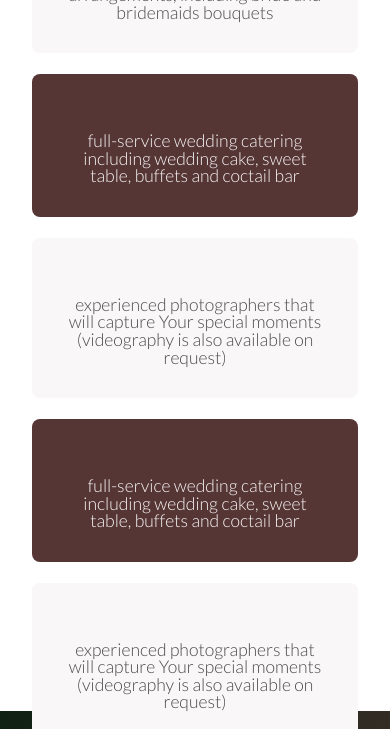
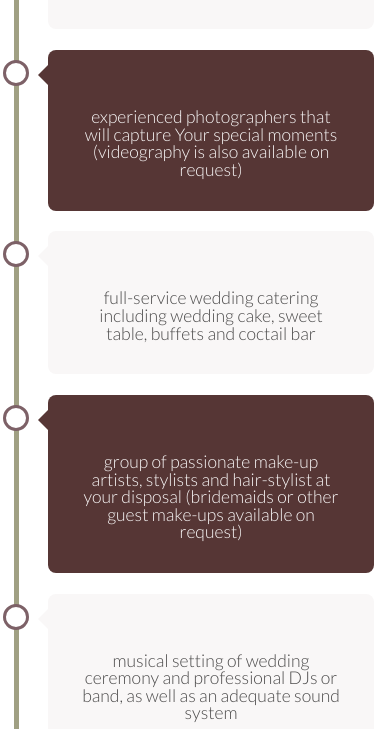
Before and after one commit to Moniaesz/wedding-website-project, a website: page src/services.html in a window 390 px wide. Shown: the part 1158-1887 px from the top of the page. Drawn offline with Linux system fonts and the light colour scheme.

Commit message:
Services: Timeline for mobile

```diff
--- a/src/sass/main.scss
+++ b/src/sass/main.scss
@@ -144,6 +144,9 @@ h5 {
 	.nav__list {
 		margin: 1rem auto;
 	}
+}
+.page-content {
+	padding-top: 11.5rem;
 }
 .button {
 	border-radius: $borderRadius;
@@ -393,8 +396,8 @@ h5 {
 	}
 }
 //services content
-.page-content {
-	padding-top: 11.5rem;
+.page-content--services {
+	padding-top: 10rem;
 }
 //timeline
 .offer__text__heading {
@@ -454,6 +457,30 @@ h5 {
 }
 .timeline__right__container::after {
 	left: -48px;
+}
+.timeline__left__container::before {
+	content: '';
+	height: 0;
+	width: 0;
+	top: 10px;
+	left: -10px;
+	position: absolute;
+	z-index: 1;
+	border: medium solid $lightWhite;
+	border-width:  15px 15px 15px 0px;
+	border-color:  transparent $lightWhite transparent transparent ;
+}
+.timeline__right__container::before {
+	content: '';
+	height: 0;
+	width: 0;
+	top: 10px;
+	left: -10px;
+	position: absolute;
+	z-index: 1;
+	border: medium solid $purple;
+	border-width:  15px 15px 15px 0px;
+	border-color:  transparent  $purple transparent transparent;
 }
 
 /*
@@ -528,20 +555,25 @@ h5 {
 @media screen and (max-width: 880px) {
 	//services
 	.timeline {
-		margin: 0 2rem;
+		margin: 0 2rem 5rem 2rem;
 	}
 	.timeline__container {
 		width: 100%;
+		margin-left: 1rem;
 	}
 	.timeline__right__container {
 		left: 0;
-		margin: 1.3rem auto;
+		margin-top: 1.3rem;
+		margin-bottom: 1.3rem;
 	}
 	.timeline::after {
-		display: none;
+		left: -18px;
+		width: 5px;
 	}
 	.timeline__container::after {
-		display: none;
+		left: -45px;
+		width: 20px;
+		height: 20px;
 	}
 }
 
@@ -577,31 +609,13 @@ h5 {
 		margin-left: -2rem;
 	}
 	.timeline__left__container::before {
-		content: '';
-		height: 0;
-		width: 0;
 		top: 12px;
-		right: -10px;
-		position: absolute;
-		z-index: 1;
-		border: medium solid $lightWhite;
+		left: 395px;
 		border-width:  15px 0 15px 15px;
 		border-color:  transparent transparent transparent $lightWhite;
 	}
 	.timeline__right__container {
 		margin-left: 2rem;
-	}
-	.timeline__right__container::before {
-		content: '';
-		height: 0;
-		width: 0;
-		top: 10px;
-		left: -10px;
-		position: absolute;
-		z-index: 1;
-		border: medium solid $purple;
-		border-width:  15px 15px 15px 0px;
-		border-color:  transparent  $purple transparent transparent;
 	}
 	//contact
 	.contact-details__inner-wrapper {
--- a/src/services.html
+++ b/src/services.html
@@ -12,7 +12,7 @@
 <body>
 
 	<header class="header">
-		<img class="header__logo logo" src="assets/icons/wedding-ring.svg"></img>
+		<img class="header__logo logo" src="assets/icons/wedding-ring.svg">
 		<nav>
 			<ul class="nav__list">
 				<li class="nav__item">
@@ -31,7 +31,7 @@
 		</nav>
 	</header>
 
-	<div class="page-content">
+	<div class="page-content page-content--services">
 
 		<div class="services__text__descritpion">
 			<div class="services__text__heading">
@@ -58,25 +58,25 @@
 			 <div class="timeline__container timeline__right__container">
 				 <div class="timeline__content">
 					 <img class="timeline__img timeline__img_2" src="assets/icons/camera1.svg" alt="">
-					 <p>full-service wedding catering including wedding cake, sweet table, buffets and coctail bar</p>
+					 <p>experienced photographers that will capture Your special moments (videography is also available on request)</p>
 				</div>
 			</div>
 			<div class="timeline__container timeline__left__container">
 				<div class="timeline__content">
 					<img class="timeline__img timeline__img_3" src="assets/icons/color/catering.svg" alt="">
-					<p>experienced photographers that will capture Your special moments (videography is also available on request)</p>
+					<p>full-service wedding catering including wedding cake, sweet table, buffets and coctail bar</p>
 				</div>
 			</div>
 			<div class="timeline__container timeline__right__container">
 			 <div class="timeline__content">
 				 <img class="timeline__img timeline__img_4" src="assets/icons/cosmetics.svg" alt="">
-				 <p>full-service wedding catering including wedding cake, sweet table, buffets and coctail bar</p>
+				 <p>group of passionate make-up artists, stylists and hair-stylist at your disposal (bridemaids or other guest make-ups available on request)</p>
 				</div>
 			</div>
 			<div class="timeline__container timeline__left__container">
 				<div class="timeline__content">
 					<img class="timeline__img timeline__img_5" src="assets/icons/color/guitar.svg" alt="">
-					<p>experienced photographers that will capture Your special moments (videography is also available on request)</p>
+					<p>musical setting of wedding ceremony and professional DJs or band, as well as an adequate sound system</p>
 				</div>
 			</div>
 		</div>
```
Also changed, not shown: src/css/main.css.
